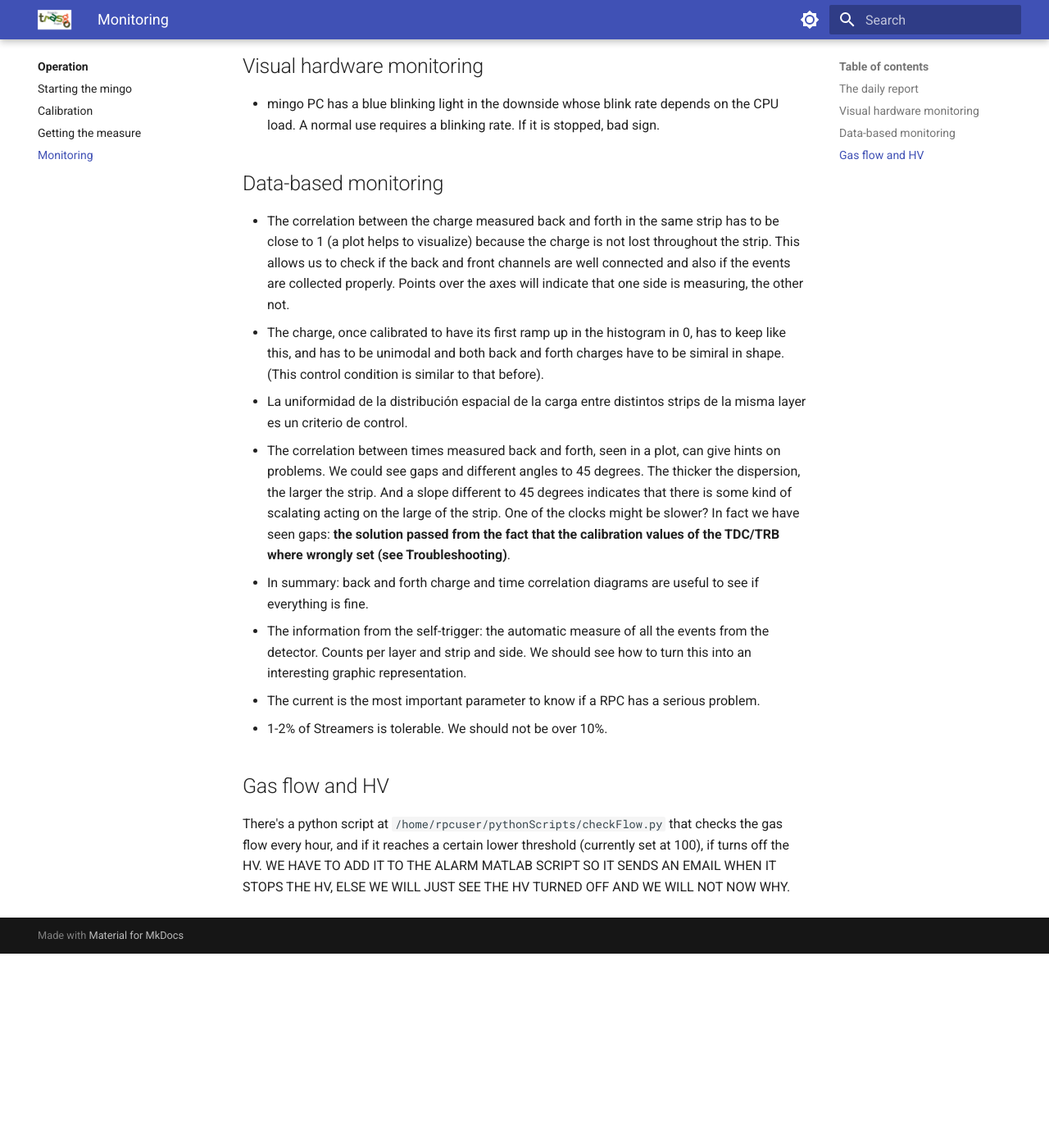
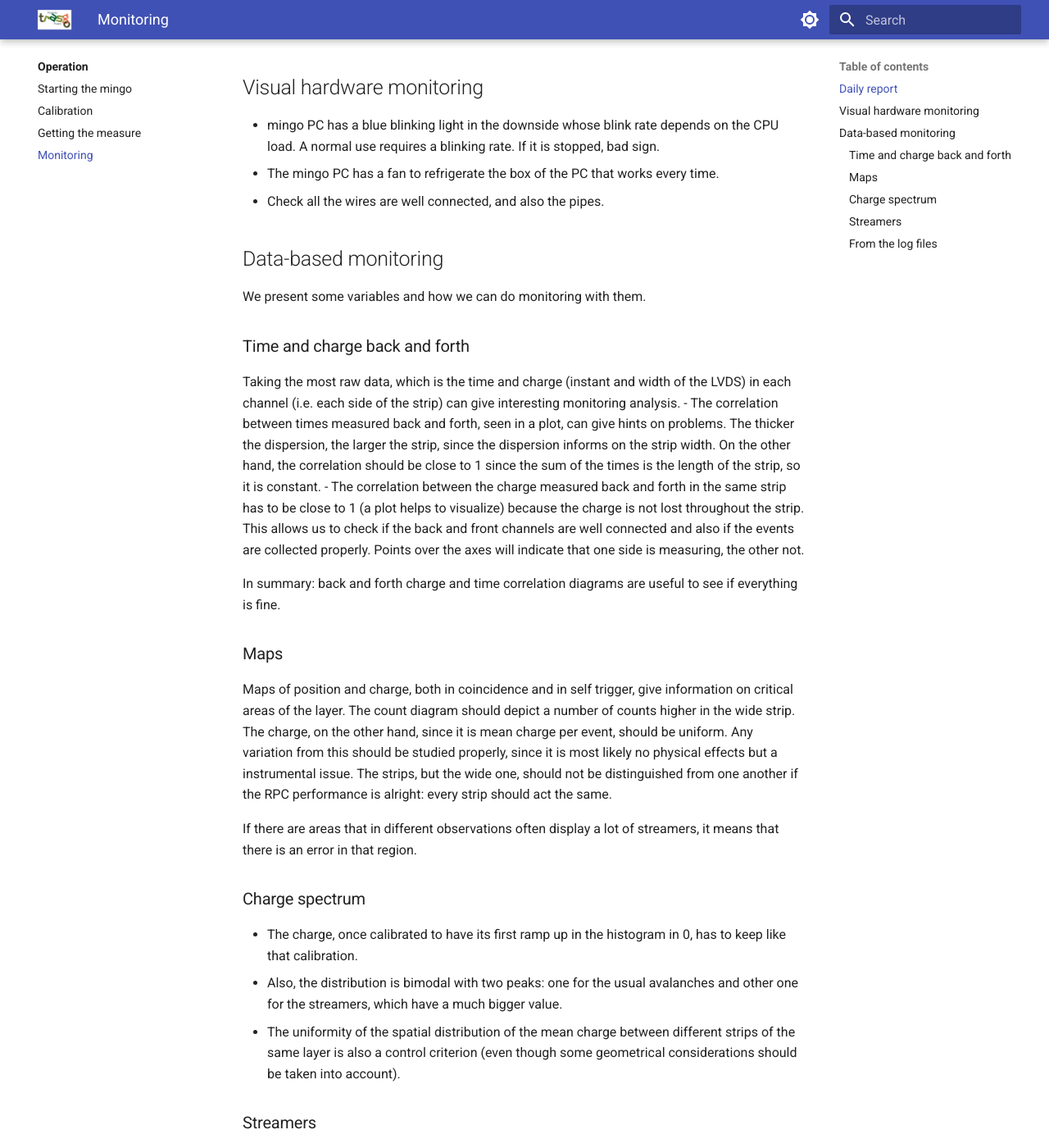
Before and after one commit to cayesoneira/miniTRASGO-documentation, an MkDocs documentation site: the page built from docs/operation/monitoring.md, in a window 1280 px wide and 1400 px high, scrolled down 332 px. Shown: the whole window at 82% size. Built offline with MkDocs 1.6.1 and Material for MkDocs 9.7.7, drawn with Linux system fonts in a browser that asks for light colours; before the commit the page ends 1495 px from its top, so only the background shows below that; some of the changed text lies outside the part shown.

Commit message:
Update monitoring.md

```diff
--- a/docs/operation/monitoring.md
+++ b/docs/operation/monitoring.md
@@ -1,23 +1,40 @@
 # Monitoring
 
-## The daily report
-The miniTRASGO sends a daily report in pdf format with several figures of interest. It includes the logs from months (temperature, humidity, pressure, rate...) and also the trigger data from previous days (how previous?).
+## Daily report
+The miniTRASGO sends a daily report in pdf format with several figures of interest. It includes the logs from months (temperature, humidity, pressure, rate...) and also the trigger data from previous days (how previous?) processed into maps of counts and charge, as well as mean values of charge and streamers.
 
 ## Visual hardware monitoring
 
 - mingo PC has a blue blinking light in the downside whose blink rate depends on the CPU load. A normal use requires a blinking rate. If it is stopped, bad sign.
+- The mingo PC has a fan to refrigerate the box of the PC that works every time.
+- Check all the wires are well connected, and also the pipes.
 
 ## Data-based monitoring
+We present some variables and how we can do monitoring with them.
 
+### Time and charge back and forth
+Taking the most raw data, which is the time and charge (instant and width of the LVDS) in each channel (i.e. each side of the strip) can give interesting monitoring analysis.
+- The correlation between times measured back and forth, seen in a plot, can give hints on problems. The thicker the dispersion, the larger the strip, since the dispersion informs on the strip width. On the other hand, the correlation should be close to 1 since the sum of the times is the length of the strip, so it is constant.
 - The correlation between the charge measured back and forth in the same strip has to be close to 1 (a plot helps to visualize) because the charge is not lost throughout the strip. This allows us to check if the back and front channels are well connected and also if the events are collected properly. Points over the axes will indicate that one side is measuring, the other not.
-- The charge, once calibrated to have its first ramp up in the histogram in 0, has to keep like this, and has to be unimodal and both back and forth charges have to be simiral in shape. (This control condition is similar to that before).
-- La uniformidad de la distribución espacial de la carga entre distintos strips de la misma layer es un criterio de control.
-- The correlation between times measured back and forth, seen in a plot, can give hints on problems. We could see gaps and different angles to 45 degrees. The thicker the dispersion, the larger the strip. And a slope different to 45 degrees indicates that there is some kind of scalating acting on the large of the strip. One of the clocks might be slower? In fact we have seen gaps: **the solution passed from the fact that the calibration values of the TDC/TRB where wrongly set (see Troubleshooting)**.
-- In summary: back and forth charge and time correlation diagrams are useful to see if everything is fine.
-- The information from the self-trigger: the automatic measure of all the events from the detector. Counts per layer and strip and side. We should see how to turn this into an interesting graphic representation.
-- The current is the most important parameter to know if a RPC has a serious problem.
-- 1-2% of Streamers is tolerable. We should not be over 10%.
 
-## Gas flow and HV
+In summary: back and forth charge and time correlation diagrams are useful to see if everything is fine.
 
-There's a python script at `/home/rpcuser/pythonScripts/checkFlow.py` that checks the gas flow every hour, and if it reaches a certain lower threshold (currently set at 100), if turns off the HV. WE HAVE TO ADD IT TO THE ALARM MATLAB SCRIPT SO IT SENDS AN EMAIL WHEN IT STOPS THE HV, ELSE WE WILL JUST SEE THE HV TURNED OFF AND WE WILL NOT NOW WHY.
+### Maps
+Maps of position and charge, both in coincidence and in self trigger, give information on critical areas of the layer. The count diagram should depict a number of counts higher in the wide strip. The charge, on the other hand, since it is mean charge per event, should be uniform. Any variation from this should be studied properly, since it is most likely no physical effects but a instrumental issue. The strips, but the wide one, should not be distinguished from one another if the RPC performance is alright: every strip should act the same.
+
+If there are areas that in different observations often display a lot of streamers, it means that there is an error in that region.
+
+### Charge spectrum
+- The charge, once calibrated to have its first ramp up in the histogram in 0, has to keep like that calibration.
+- Also, the distribution is bimodal with two peaks: one for the usual avalanches and other one for the streamers, which have a much bigger value.
+- The uniformity of the spatial distribution of the mean charge between different strips of the same layer is also a control criterion (even though some geometrical considerations should be taken into account).
+
+### Streamers
+1-2% of Streamers is tolerable. We should not be over 10%. Areas of common streamer
+
+### From the log files
+- The pure information on rates,specially in self trigger, can also give very direct clues on the different performance of the strips. And so we could see if there is an error in any of them.
+- The HV variation shold be checked to see if there is some error.
+- Environment values (temperature, pressure, hunidity) have to be in a reasonable interval.
+- The current is usually the most important parameter to know if a RPC has a serious problem. Not in miniTRASGO, since the residual currents are actually pretty high.
+- The gas flow should never be below a certain threshold that it is important to define. There is a Python script located at `/home/rpcuser/pythonScripts/checkFlow.py` responsible for monitoring gas flow every hour. If the gas flow drops below a specified lower threshold (currently set at 100), it automatically turns off the HV (High Voltage). To ensure timely notification, we need to incorporate this Python script into the alarm MATLAB script. By doing so, the system will send an email alert whenever the HV is turned off. This way, we will be promptly informed of any HV shutdowns and the reason behind it, avoiding confusion or uncertainty.
```
